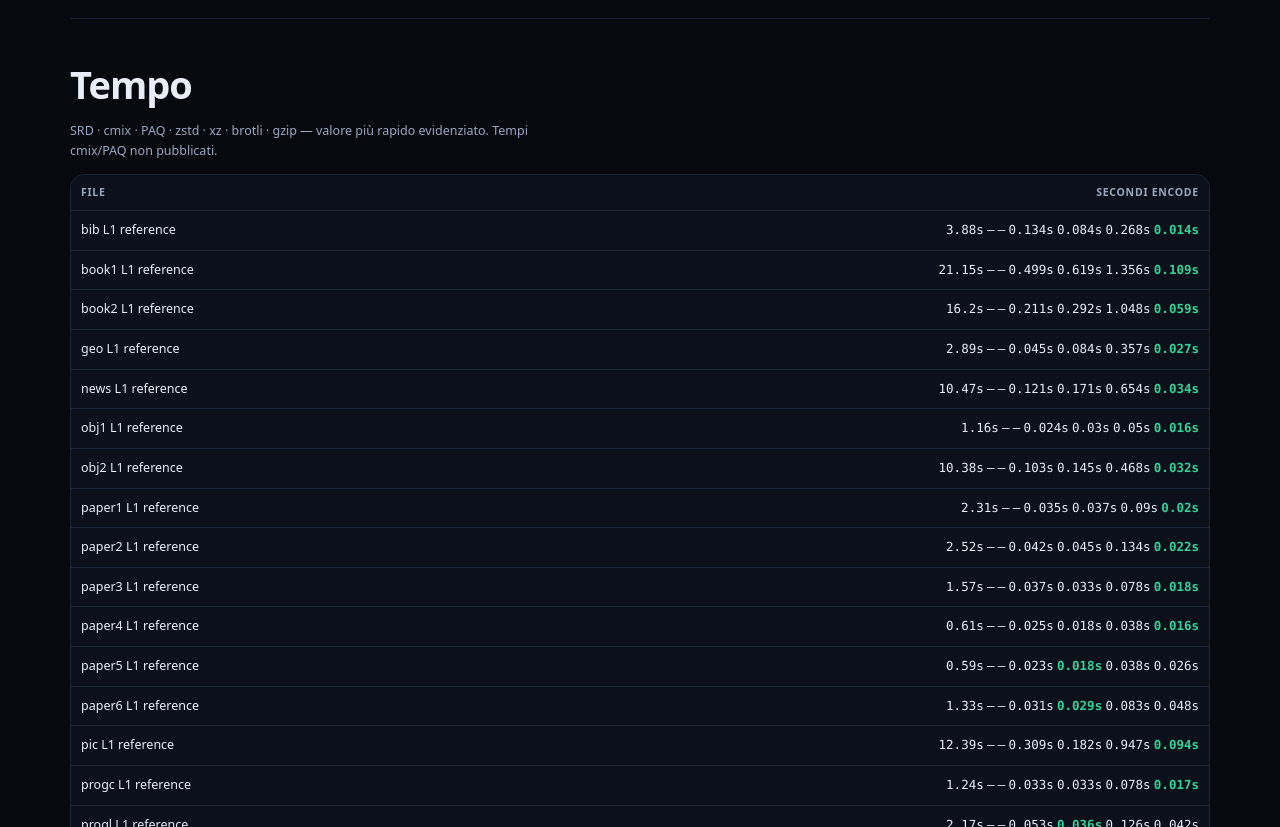
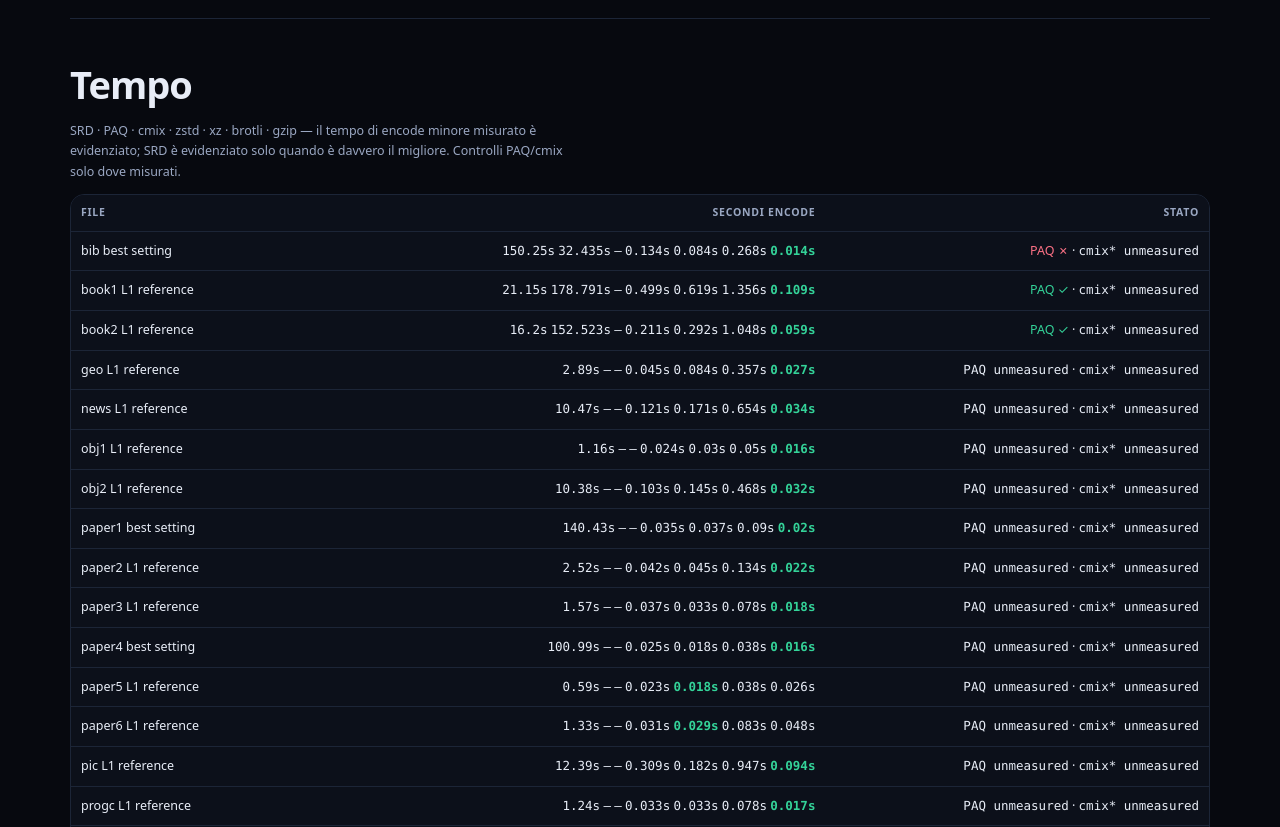
Before and after one commit to InfiniMatrix/pedulli.io, a plain HTML site: page it/evidence/index.html in a window 1280 px wide. Shown: the part 4240-5067 px from the top of the page. Drawn offline with Linux system fonts and the light colour scheme.

Commit message:
Evidence tables: SRD/PAQ time+RSS cells, PAQ/cmix checks, noverity values

```diff
--- a/assets/app.js
+++ b/assets/app.js
@@ -13,6 +13,9 @@ window.ALLI18N={"en": {"ev_showing": "Showing 42 files", "dash_choose": "Choose
  function axis(vs,unit){var nums=vs.filter(function(x){return typeof x==='number'&&isFinite(x)});var best=nums.length?Math.min.apply(null,nums):null;
    return vs.map(function(x){if(typeof x!=='number'||!isFinite(x))return '<span class="mono">—</span>';
      return x===best?'<span class="mono best">'+fmt(x)+(unit||'')+'</span>':'<span class="mono">'+fmt(x)+(unit||'')+'</span>'}).join(' ')}
+ function mark(label,srd,other){if(typeof srd!=='number'||!isFinite(srd)||typeof other!=='number'||!isFinite(other))
+   return '<span class="mono">'+label+' unmeasured</span>';
+   return srd<other?'<span class="yes">'+label+' ✓</span>':'<span class="no">'+label+' ✗</span>'}
  function key(r){return (r.corpus||'')+'/'+(r.file||'')}
  function initLedger(){
    var body=$('#ledgerBody');if(!body)return;
@@ -48,10 +51,14 @@ window.ALLI18N={"en": {"ev_showing": "Showing 42 files", "dash_choose": "Choose
      s.innerHTML=(rec.records||[]).map(function(r){var k=key(r),c=cm[k]||{},b=bm[k]||{};
        return tr([cell(r.file+' '+lab(b)),cell(axis([r.srd,r.cmix,r.paq].concat(ks.map(function(x){return c[x]&&c[x].bytes}))) )])}).join('');
      t.innerHTML=(rec.records||[]).map(function(r){var k=key(r),c=cm[k]||{},b=bm[k]||{};
-       return tr([cell(r.file+' '+lab(b)),cell(axis([b.enc_s,null,null].concat(ks.map(function(x){return c[x]&&c[x].enc_s})),'s'))])}).join('');
+       var st=mark('PAQ',b.enc_s,c.paq&&c.paq.enc_s)+' · '+mark('cmix*',b.enc_s,c.cmix&&c.cmix.enc_s);
+       var vs=[b.enc_s,c.paq&&c.paq.enc_s,c.cmix&&c.cmix.enc_s].concat(ks.map(function(x){return c[x]&&c[x].enc_s}));
+       return tr([cell(r.file+' '+lab(b)),cell(axis(vs,'s')),cell(st)])}).join('');
      m.innerHTML=(rec.records||[]).map(function(r){var k=key(r),c=cm[k]||{},b=bm[k]||{};
-       return tr([cell(r.file+' '+lab(b)),cell(axis([b.enc_rss_kib,null,null].concat(ks.map(function(x){return c[x]&&c[x].enc_rss_kib})),' KB'))])}).join('');
-   }).catch(function(){[s,t,m].forEach(function(x){x.innerHTML=tr(['<td colspan="2">—</td>'])})});
+       var st=mark('PAQ',b.enc_rss_kib,c.paq&&c.paq.enc_rss_kib)+' · '+mark('cmix*',b.enc_rss_kib,c.cmix&&c.cmix.enc_rss_kib);
+       var vs=[b.enc_rss_kib,c.paq&&c.paq.enc_rss_kib,c.cmix&&c.cmix.enc_rss_kib].concat(ks.map(function(x){return c[x]&&c[x].enc_rss_kib}));
+       return tr([cell(r.file+' '+lab(b)),cell(axis(vs,' KB')),cell(st)])}).join('');
+   }).catch(function(){s.innerHTML=tr(['<td colspan="2">—</td>']);[t,m].forEach(function(x){x.innerHTML=tr(['<td colspan="3">—</td>'])})});
  }
  function sha(b){return crypto.subtle.digest('SHA-256',b).then(function(d){
    return Array.prototype.map.call(new Uint8Array(d),function(x){return ('0'+x.toString(16)).slice(-2)}).join('')})}
--- a/assets/benchmarks.json
+++ b/assets/benchmarks.json
@@ -5,13 +5,13 @@
   {
    "corpus": "calgary",
    "file": "bib",
-   "level": "L1 reference",
+   "level": "best setting",
    "input": 111261,
    "artifact": 20340,
-   "enc_s": 3.88,
-   "enc_rss_kib": 150876,
-   "dec_s": 0.68,
-   "dec_rss_kib": 150704,
+   "enc_s": 150.25,
+   "enc_rss_kib": 352640.0,
+   "dec_s": 16.83,
+   "dec_rss_kib": 350344.0,
    "exact": true
   },
   {
@@ -89,13 +89,13 @@
   {
    "corpus": "calgary",
    "file": "paper1",
-   "level": "L1 reference",
+   "level": "best setting",
    "input": 53161,
    "artifact": 11753,
-   "enc_s": 2.31,
-   "enc_rss_kib": 134344,
-   "dec_s": 0.3,
-   "dec_rss_kib": 134244,
+   "enc_s": 140.43,
+   "enc_rss_kib": 349660.0,
+   "dec_s": null,
+   "dec_rss_kib": null,
    "exact": true
   },
   {
@@ -125,13 +125,13 @@
   {
    "corpus": "calgary",
    "file": "paper4",
-   "level": "L1 reference",
+   "level": "best setting",
    "input": 13286,
    "artifact": 3412,
-   "enc_s": 0.61,
-   "enc_rss_kib": 121972,
-   "dec_s": 0.12,
-   "dec_rss_kib": 121820,
+   "enc_s": 100.99,
+   "enc_rss_kib": 336800.0,
+   "dec_s": null,
+   "dec_rss_kib": null,
    "exact": true
   },
   {
--- a/assets/comparators.json
+++ b/assets/comparators.json
@@ -1,6 +1,6 @@
 {
- "generated": "2026-11-21",
- "method": "Measured 2026-11-21 on the 42-file FOUR_CORPUS_RECORD ledger. Each (file, compressor) is a separate OS process, wrapped as `/usr/bin/time -v <compressor>`; wall time is the parent's time.monotonic() delta around that subprocess, peak RSS is parsed from GNU time's 'Maximum resident set size (kbytes)'. Per-run timeout 300 s (process group killed on timeout; null bytes+time+RSS and a reason are recorded). gzip: /usr/bin/gzip -9 -c (stdin-file argument, gzip header included). xz: /usr/bin/xz -9 -c (LZMA2 preset 9). zstd: one-shot Python ctypes call to libzstd.so.1 ZSTD_compress(dst, ZSTD_compressBound(n), src, n, level=22). brotli: one-shot Python ctypes call to libbrotlienc.so.1 BrotliEncoderCompress(quality=11, lgwin=22, mode=0=BROTLI_MODE_GENERIC, input_size, input, &out_size, dst), with dst capacity from BrotliEncoderMaxCompressedSize. zstd/brotli RSS therefore includes the Python interpreter baseline; gzip/xz RSS is the native tool. Runs are sequential (no parallel CPU contention). cmix_bar/paq_bar are published sizes copied from the ledger only; their encode time and RSS were NOT locally measured and are null (source='published_size_only'). Ledger input_bytes is blank for all silesia rows and the hutter enwik8 row; real on-disk sizes were used and the blank is recorded per row. Calgary/Canterbury input_bytes match on-disk sizes.",
+ "generated": "2026-11-23",
+ "method": "gzip/xz/zstd/brotli local same-byte runs; PAQ v217 local runs where recorded; cmix time/RSS unmeasured (published aggregate only).",
  "rows": [
   {
    "corpus": "calgary",
@@ -39,10 +39,12 @@
    },
    "paq": {
     "bytes": 19574,
-    "enc_s": null,
-    "enc_rss_kib": null,
-    "source": "published_size_only",
-    "note": "published size from ledger; time/RSS not measured"
+    "enc_s": 32.435,
+    "enc_rss_kib": 1823168.0,
+    "source": "local_paq8px_v217",
+    "note": "paq8px v217 -8, local same-byte run, exact restore, separate process",
+    "dec_s": 29.662,
+    "dec_rss_kib": 1823168.0
    }
   },
   {
@@ -82,10 +84,12 @@
    },
    "paq": {
     "bytes": 182977,
-    "enc_s": null,
-    "enc_rss_kib": null,
-    "source": "published_size_only",
-    "note": "published size from ledger; time/RSS not measured"
+    "enc_s": 178.791,
+    "enc_rss_kib": 2020868.0,
+    "source": "local_paq8px_v217",
+    "note": "paq8px v217 -8, local same-byte run, exact restore, separate process",
+    "dec_s": 188.504,
+    "dec_rss_kib": 2020800.0
    }
   },
   {
@@ -125,10 +129,12 @@
    },
    "paq": {
     "bytes": 113553,
-    "enc_s": null,
-    "enc_rss_kib": null,
-    "source": "published_size_only",
-    "note": "published size from ledger; time/RSS not measured"
+    "enc_s": 152.523,
+    "enc_rss_kib": 2019716.0,
+    "source": "local_paq8px_v217",
+    "note": "paq8px v217 -8, local same-byte run, exact restore, separate process",
+    "dec_s": 151.681,
+    "dec_rss_kib": 2019648.0
    }
   },
   {
@@ -813,10 +819,12 @@
    },
    "paq": {
     "bytes": 33037,
-    "enc_s": null,
-    "enc_rss_kib": null,
-    "source": "published_size_only",
-    "note": "published size from ledger; time/RSS not measured"
+    "enc_s": 28.453,
+    "enc_rss_kib": 1866048.0,
+    "source": "local_paq8px_v217",
+    "note": "paq8px v217 -8, local same-byte run, exact restore, separate process",
+    "dec_s": 27.401,
+    "dec_rss_kib": 1865536.0
    }
   },
   {
@@ -856,10 +864,12 @@
    },
    "paq": {
     "bytes": 31486,
-    "enc_s": null,
-    "enc_rss_kib": null,
-    "source": "published_size_only",
-    "note": "published size from ledger; time/RSS not measured"
+    "enc_s": 34.666,
+    "enc_rss_kib": 1851200.0,
+    "source": "local_paq8px_v217",
+    "note": "paq8px v217 -8, local same-byte run, exact restore, separate process",
+    "dec_s": 26.012,
+    "dec_rss_kib": 1851200.0
    }
   },
   {
@@ -899,10 +909,12 @@
    },
    "paq": {
     "bytes": 5405,
-    "enc_s": null,
-    "enc_rss_kib": null,
-    "source": "published_size_only",
-    "note": "published size from ledger; time/RSS not measured"
+    "enc_s": 38.827,
+    "enc_rss_kib": 1547200.0,
+    "source": "local_paq8px_v217",
+    "note": "paq8px v217 -8, local same-byte run, exact restore, separate process",
+    "dec_s": 30.677,
+    "dec_rss_kib": 1546944.0
    }
   },
   {
@@ -984,11 +996,13 @@
     "note": "published size from ledger; time/RSS not measured"
    },
    "paq": {
-    "bytes": 865,
-    "enc_s": null,
-    "enc_rss_kib": null,
-    "source": "published_size_only",
-    "note": "published size from ledger; time/RSS not measured"
+    "bytes": 866,
+    "enc_s": 2.369,
+    "enc_rss_kib": 388032.0,
+    "source": "local_paq8px_v217",
+    "note": "paq8px v217 -1, local same-byte run, exact restore, separate process",
+    "dec_s": 1.361,
+    "dec_rss_kib": 387776.0
    }
   },
   {
--- a/it/evidence/index.html
+++ b/it/evidence/index.html
@@ -26,10 +26,10 @@
 <p class="note">SRD e PAQ sono misurati qui; cmix è pubblicato, non verificato. Valore disponibile più basso evidenziato. non pubblicato.</p></section>
 <section class="wrap block"><h2>Dimensione</h2><p class="note">SRD e PAQ sono misurati qui; cmix è pubblicato, non verificato. Valore disponibile più basso evidenziato.</p>
 <div class="scroll"><table><thead><tr><th>File</th><th>Sette comparatori, byte</th></tr></thead><tbody id="sizeBody"></tbody></table></div></section>
-<section class="wrap block"><h2>Tempo</h2><p class="note">SRD · cmix · PAQ · zstd · xz · brotli · gzip — valore più rapido evidenziato. Tempi cmix/PAQ non pubblicati.</p>
-<div class="scroll"><table><thead><tr><th>File</th><th>Secondi encode</th></tr></thead><tbody id="timeBody"></tbody></table></div></section>
-<section class="wrap block"><h2>Memoria</h2><p class="note">SRD · cmix · PAQ · zstd · xz · brotli · gzip — RSS di picco minore evidenziata. Memoria cmix/PAQ non pubblicata.</p>
-<div class="scroll"><table><thead><tr><th>File</th><th>RSS di picco, KiB</th></tr></thead><tbody id="memBody"></tbody></table></div></section>
+<section class="wrap block"><h2>Tempo</h2><p class="note">SRD · PAQ · cmix · zstd · xz · brotli · gzip — il tempo di encode minore misurato è evidenziato; SRD è evidenziato solo quando è davvero il migliore. Controlli PAQ/cmix solo dove misurati.</p>
+<div class="scroll"><table><thead><tr><th>File</th><th>Secondi encode</th><th>Stato</th></tr></thead><tbody id="timeBody"></tbody></table></div></section>
+<section class="wrap block"><h2>Memoria</h2><p class="note">SRD · PAQ · cmix · zstd · xz · brotli · gzip — la RSS di picco minima misurata è evidenziata; SRD è evidenziato solo quando è davvero il migliore. Controlli PAQ/cmix solo dove misurati.</p>
+<div class="scroll"><table><thead><tr><th>File</th><th>RSS di picco, KiB</th><th>Stato</th></tr></thead><tbody id="memBody"></tbody></table></div></section>
 <section class="wrap block"><div class="callout"><h2>Cosa conta come risultato</h2><p>Ripristino esatto, SHA-256 corrispondente e provenienza dichiarata del comparatore. PAQ è misurato qui; ogni valore cmix è pubblicato, non verificato e non conta come record.</p></div></section></main><footer class="wrap"><span>© 2026 Francesco Pedulli · Italy · Tutti i diritti riservati.</span>
 <span>Costruisci meno. Verifica di più. · <a href="#main">Torna su ↑</a></span></footer>
 <div class="toast" id="toast" role="status" aria-live="polite"></div>
```
Also changed, not shown: de/evidence/index.html (+4 -4 lines), es/evidence/index.html (+4 -4 lines), evidence/index.html (+4 -4 lines), fr/evidence/index.html (+4 -4 lines).
